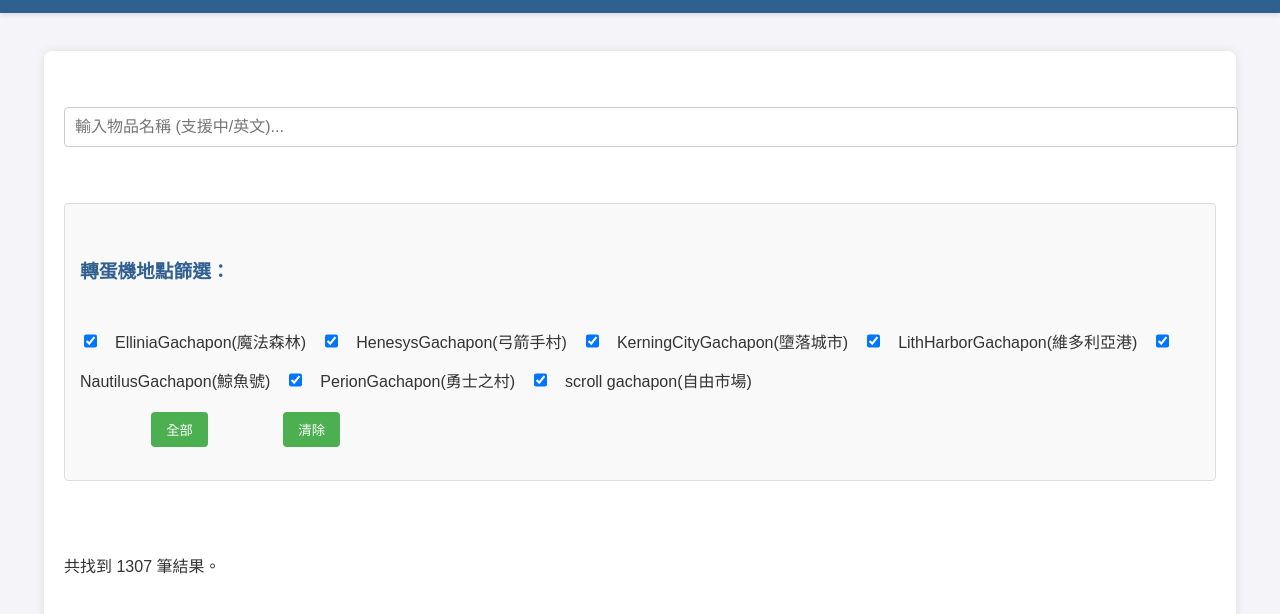
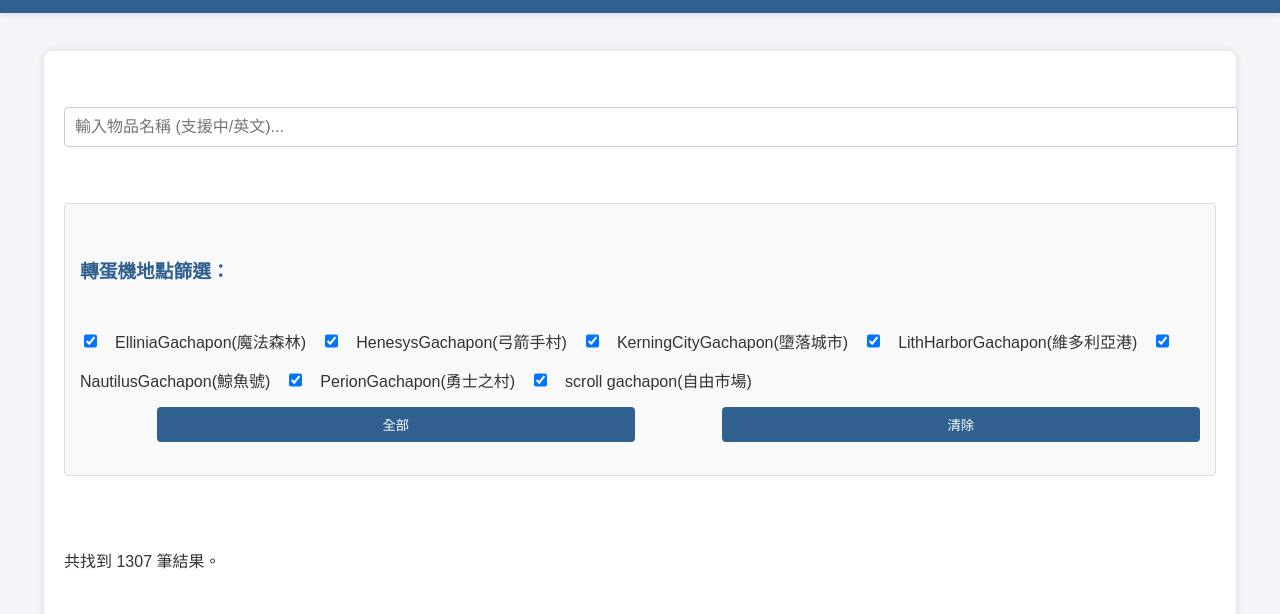
Before and after one commit to mutsuki1129/gachadata1, a website built with Parcel: page index.html in a window 1280 px wide. Shown: the part 117-731 px from the top of the page. Built offline with nearby package versions, Linux system fonts and the light colour scheme.

Commit message:
Update style.css

```diff
--- a/style.css
+++ b/style.css
@@ -18,21 +18,18 @@ body {
 
 header {
     background-color: #306090; /* 藍色系 */
-    color: white; /* 讓 header 內部的預設文字為白色 */
+    color: white;
     padding: 15px 0;
     text-align: center;
     box-shadow: 0 2px 5px rgba(0, 0, 0, 0.1);
 }
 
-/* === 關鍵修正：確保 h1 標題在 header 內顯示為白色 === */
 header h1 {
-    color: white;
-    margin: 0; /* 移除標題預設的 margin，讓它更置中 */
+    color: white; /* 修正標題在藍色背景上不可見的問題 */
+    margin: 0;
 }
-/* ==================================================== */
 
 h1, h3 {
-    /* 這裡的設定只影響 header 以外的 h1 和 h3 */
     color: #306090;
 }
 
@@ -56,6 +53,27 @@ h1, h3 {
     margin-bottom: 20px;
     background-color: #f9f9f9;
 }
+
+/* 兩個按鈕的排版 */
+.filter-buttons {
+    margin-top: 15px;
+    display: flex; /* 讓按鈕並排 */
+    gap: 10px;    /* 按鈕間距 */
+}
+.filter-buttons button {
+    flex-grow: 1; /* 讓按鈕平均分配空間 */
+    background-color: #306090; /* 統一使用藍色 */
+    color: white;
+    padding: 8px 15px;
+    border: none;
+    border-radius: 4px;
+    cursor: pointer;
+}
+.filter-buttons button:hover {
+    background-color: #1e4566; /* hover 顏色略深 */
+}
+/* 結束兩個按鈕的排版 */
+
 .checkbox-group {
     display: flex;
     flex-wrap: wrap;
@@ -66,18 +84,7 @@ h1, h3 {
     font-weight: normal;
     cursor: pointer;
 }
-.filter-section button {
-    background-color: #4CAF50;
-    color: white;
-    padding: 8px 15px;
-    border: none;
-    border-radius: 4px;
-    cursor: pointer;
-    margin-top: 10px;
-}
-.filter-section button:hover {
-    background-color: #45a049;
-}
+
 
 /* 表格區 */
 .table-container {
```
